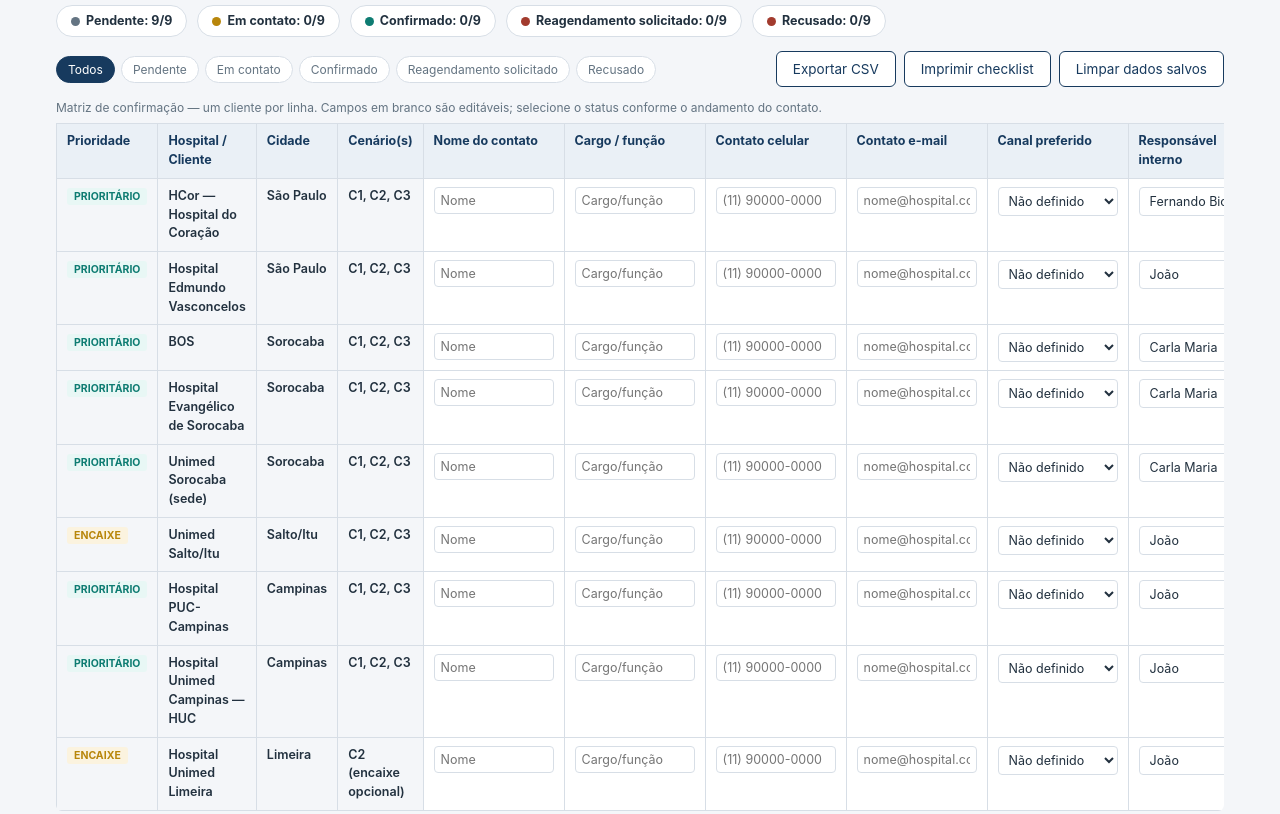
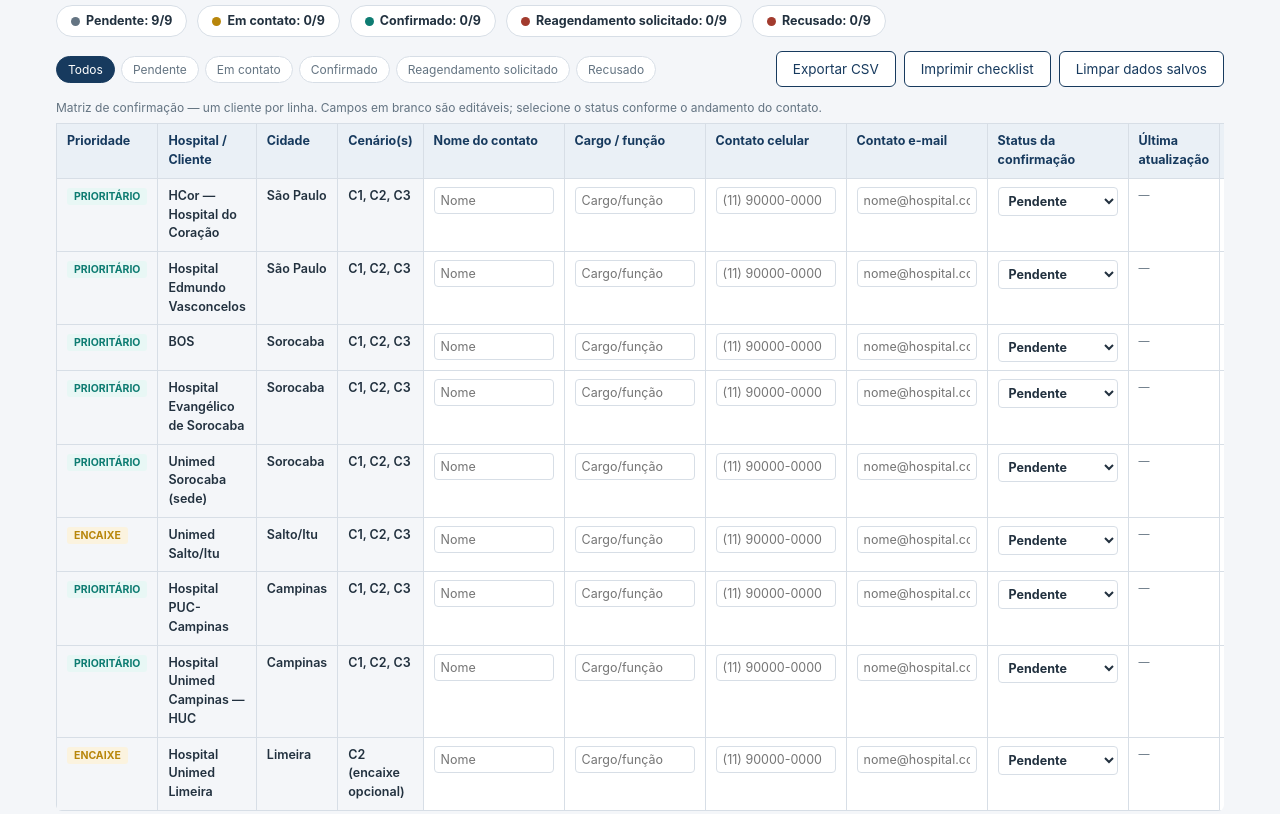
Before and after one commit to joaolieuthier/Visita_SP_Neoh, a plain HTML site: page index.html in a window 1280 px wide. Shown: the part 3540-4354 px from the top of the page. Drawn offline with nearby package versions, Linux system fonts and the light colour scheme.

Commit message:
Add files via upload

```diff
--- a/index.html
+++ b/index.html
@@ -603,9 +603,6 @@
             <th scope="col">Cargo / função</th>
             <th scope="col">Contato celular</th>
             <th scope="col">Contato e-mail</th>
-            <th scope="col">Canal preferido</th>
-            <th scope="col">Responsável interno</th>
-            <th scope="col">Local exato confirmado</th>
             <th scope="col">Status da confirmação</th>
             <th scope="col">Última atualização</th>
             <th scope="col">Observações</th>
@@ -962,9 +959,9 @@
     {localId:"hcor", prioridade:"prioritario", cenarios:"C1, C2, C3", responsavelSugerido:"Fernando Bicudo"},
     {localId:"hev", prioridade:"prioritario", cenarios:"C1, C2, C3", responsavelSugerido:"João / Ana Carla"},
     {localId:"bos", prioridade:"prioritario", cenarios:"C1, C2, C3", responsavelSugerido:"Carla Maria"},
-    {localId:"evangelico", prioridade:"prioritario", cenarios:"C1, C2, C3", responsavelSugerido:"Carla Maria", localPendentePorPadrao:true},
+    {localId:"evangelico", prioridade:"prioritario", cenarios:"C1, C2, C3", responsavelSugerido:"Carla Maria"},
     {localId:"unimedSorocaba", prioridade:"prioritario", cenarios:"C1, C2, C3", responsavelSugerido:"Carla Maria"},
-    {localId:"unimedSaltoItu", prioridade:"encaixe", cenarios:"C1, C2, C3", responsavelSugerido:"João / Ana Carla", localPendentePorPadrao:true},
+    {localId:"unimedSaltoItu", prioridade:"encaixe", cenarios:"C1, C2, C3", responsavelSugerido:"João / Ana Carla"},
     {localId:"pucCampinas", prioridade:"prioritario", cenarios:"C1, C2, C3", responsavelSugerido:"João / Ana Carla"},
     {localId:"unimedCampinas", prioridade:"prioritario", cenarios:"C1, C2, C3", responsavelSugerido:"João / Ana Carla"},
     {localId:"unimedLimeira", prioridade:"encaixe", cenarios:"C2 (encaixe opcional)", responsavelSugerido:"João / Ana Carla"}
@@ -978,13 +975,7 @@
     {valor:"reagendamento", rotulo:"Reagendamento solicitado", classe:"status-reagendamento"},
     {valor:"recusado", rotulo:"Recusado", classe:"status-recusado"}
   ];
-  var CANAL_OPCOES = ["Não definido", "WhatsApp", "E-mail", "Telefone", "Comercial/CRM"];
   var RESPONSAVEL_OPCOES = ["João", "Ana Carla", "Carla Maria", "Fernando Bicudo", "Comercial"];
-  var LOCAL_CONFIRMADO_OPCOES = [
-    {valor:"a-confirmar", rotulo:"A confirmar"},
-    {valor:"pendente", rotulo:"Pendente"},
-    {valor:"sim", rotulo:"Sim"}
-  ];
 
   function carregarChecklistSalvo(){
     try{
@@ -1007,9 +998,6 @@
       cargo: salvo.cargo || "",
       celular: salvo.celular || "",
       email: salvo.email || "",
-      canal: salvo.canal || CANAL_OPCOES[0],
-      responsavel: salvo.responsavel || item.responsavelSugerido,
-      localConfirmado: salvo.localConfirmado || (item.localPendentePorPadrao ? "pendente" : "a-confirmar"),
       status: salvo.status || "pendente",
       ultimaAtualizacao: salvo.ultimaAtualizacao || "",
       observacoes: salvo.observacoes || ""
@@ -1094,9 +1082,6 @@
         '<td><input type="text" data-campo="cargo" value="' + estado.cargo + '" aria-label="Cargo do contato em ' + loc.nome + '" placeholder="Cargo/função"></td>' +
         '<td><input type="tel" data-campo="celular" value="' + estado.celular + '" aria-label="Celular do contato em ' + loc.nome + '" placeholder="(11) 90000-0000"></td>' +
         '<td><input type="email" data-campo="email" value="' + estado.email + '" aria-label="E-mail do contato em ' + loc.nome + '" placeholder="nome@hospital.com.br"></td>' +
-        '<td><select data-campo="canal" aria-label="Canal preferido de confirmação em ' + loc.nome + '">' + optionsHTML(CANAL_OPCOES, estado.canal, false) + '</select></td>' +
-        '<td><select data-campo="responsavel" aria-label="Responsável interno pelo contato em ' + loc.nome + '">' + optionsHTML(RESPONSAVEL_OPCOES, estado.responsavel, false) + '</select></td>' +
-        '<td><select data-campo="localConfirmado" aria-label="Local exato confirmado em ' + loc.nome + '">' + optionsHTML(LOCAL_CONFIRMADO_OPCOES, estado.localConfirmado, true) + '</select></td>' +
         '<td><select class="status-select ' + STATUS_OPCOES.find(function(s){return s.valor===estado.status;}).classe + '" data-campo="status" aria-label="Status da confirmação em ' + loc.nome + '">' + optionsHTML(STATUS_OPCOES, estado.status, true) + '</select></td>' +
         '<td class="marca-tempo" data-campo-display="ultimaAtualizacao">' + (estado.ultimaAtualizacao || "—") + '</td>' +
         '<td><input type="text" data-campo="observacoes" value="' + estado.observacoes + '" aria-label="Observações sobre ' + loc.nome + '" placeholder="Observações"></td>';
@@ -1121,7 +1106,7 @@
   }
 
   function exportarChecklistCSV(){
-    var cabecalho = ["Prioridade","Hospital/Cliente","Cidade","Cenario(s)","Nome do contato","Cargo/funcao","Celular","E-mail","Canal preferido","Responsavel interno","Local exato confirmado","Status","Ultima atualizacao","Observacoes"];
+    var cabecalho = ["Prioridade","Hospital/Cliente","Cidade","Cenario(s)","Nome do contato","Cargo/funcao","Celular","E-mail","Status","Ultima atualizacao","Observacoes"];
     function escaparCSV(v){
       v = String(v == null ? "" : v);
       if(/[",;\n]/.test(v)){ v = '"' + v.replace(/"/g, '""') + '"'; }
@@ -1132,12 +1117,11 @@
       var loc = LOCAIS[item.localId];
       var estado = estadoLinha(item);
       var statusRotulo = STATUS_OPCOES.find(function(s){ return s.valor === estado.status; }).rotulo;
-      var localRotulo = LOCAL_CONFIRMADO_OPCOES.find(function(s){ return s.valor === estado.localConfirmado; }).rotulo;
       linhas.push([
         item.prioridade === "prioritario" ? "Prioritário" : "Encaixe",
         loc.nome, loc.cidade, item.cenarios,
-        estado.nomeContato, estado.cargo, estado.celular, estado.email, estado.canal, estado.responsavel,
-        localRotulo, statusRotulo, estado.ultimaAtualizacao, estado.observacoes
+        estado.nomeContato, estado.cargo, estado.celular, estado.email,
+        statusRotulo, estado.ultimaAtualizacao, estado.observacoes
       ].map(escaparCSV).join(";"));
     });
     var csv = "﻿" + linhas.join("\r\n");
```
